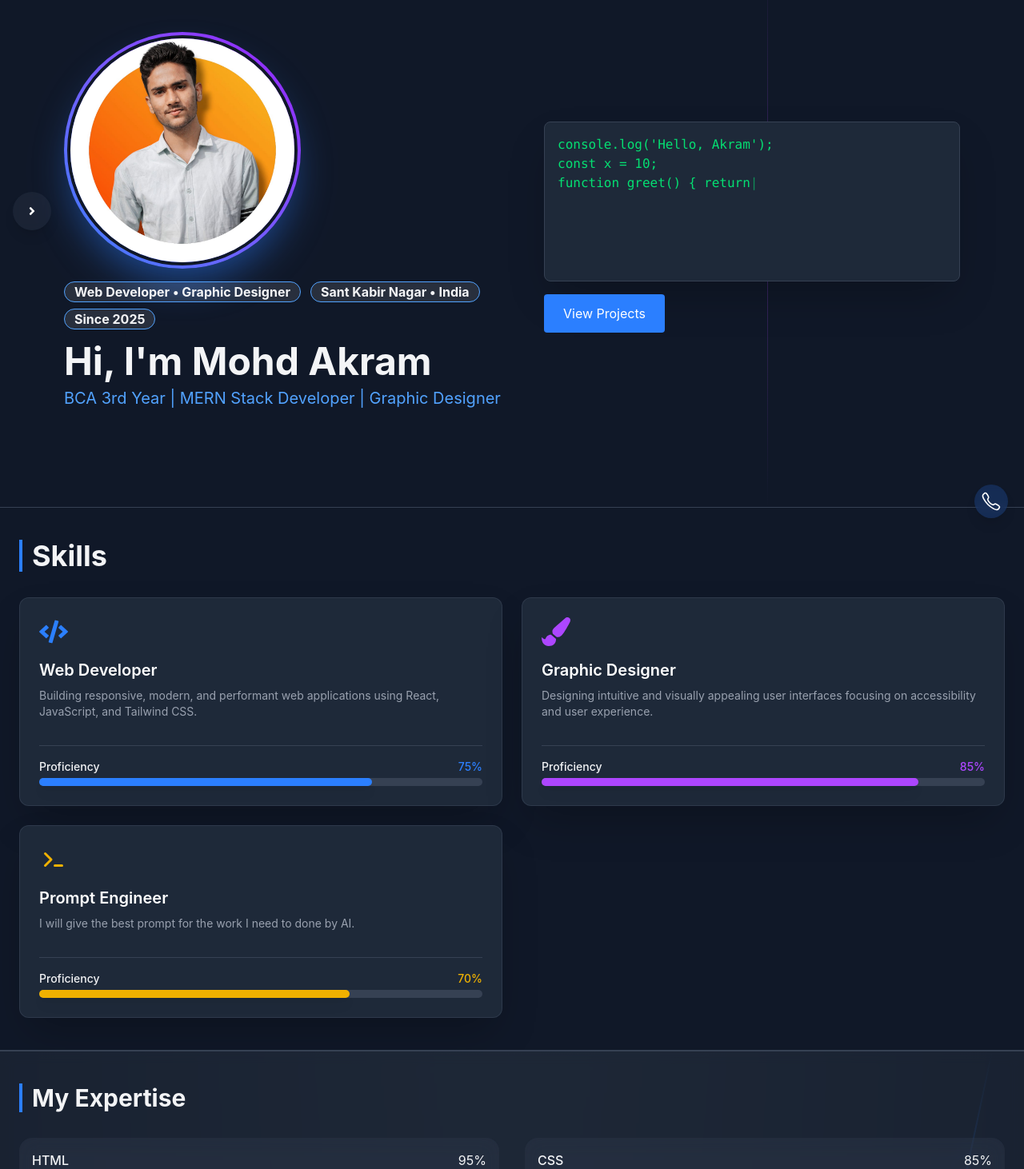
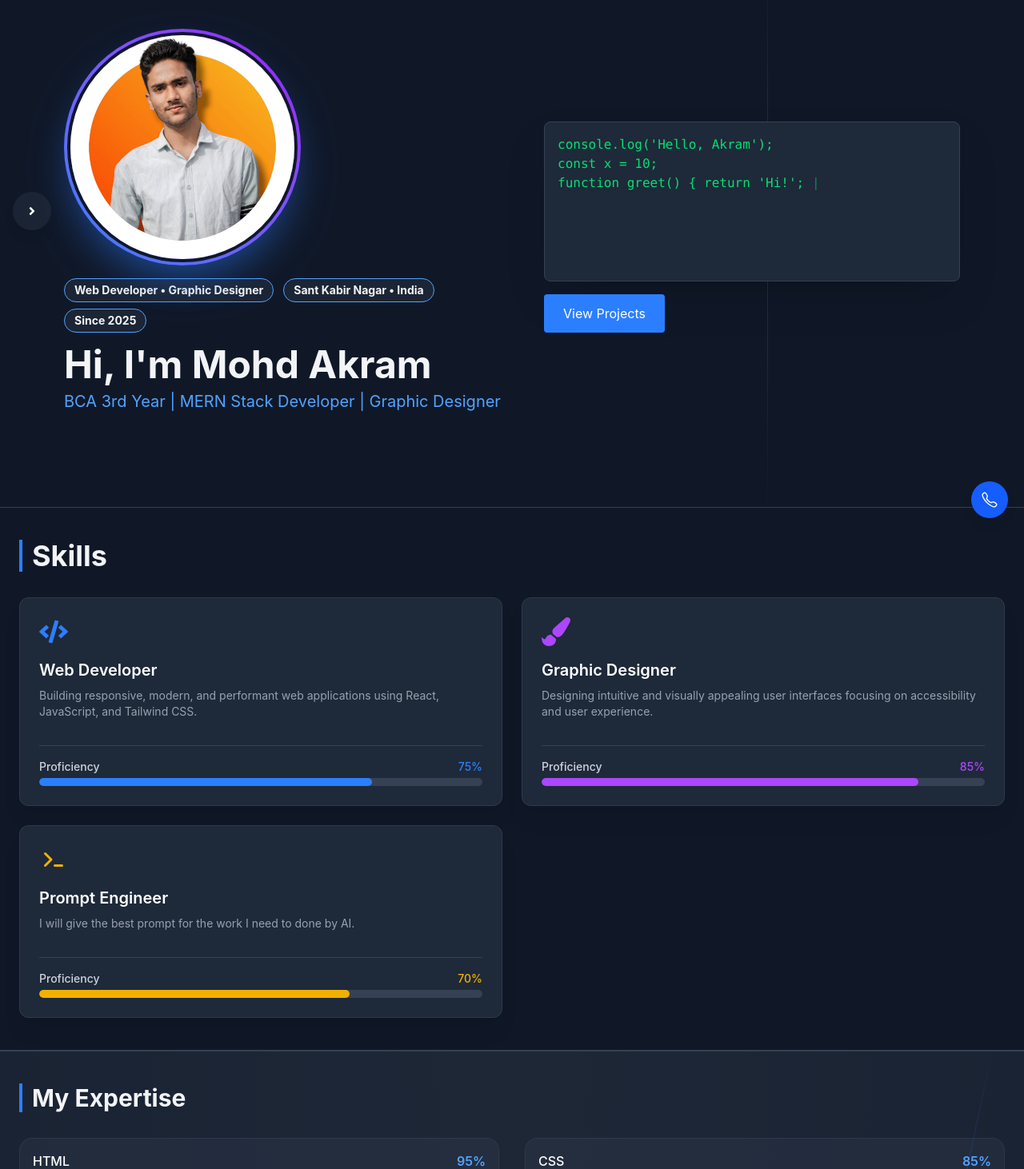
Before and after one commit to mr-akram07/portfolio, a React (Vite) app: page / in a window 1280 px wide. Shown: the part 136-1598 px from the top of the page at 80% size. Built offline with nearby package versions, Linux system fonts and the light colour scheme.

Commit message:
Optimize website performance and animations for low-end devices

```diff
--- a/src/App.css
+++ b/src/App.css
@@ -1,4 +1,34 @@
 @import "tailwindcss";
-html{
-    scroll-behavior:smooth;
+
+html {
+    scroll-behavior: smooth;
+    -webkit-tap-highlight-color: transparent;
 }
+
+/* Hardware acceleration & GPU rendering hints for smooth 60fps animations */
+.transform-gpu {
+    transform: translateZ(0);
+    will-change: transform;
+    backface-visibility: hidden;
+}
+
+/* Optimize section rendering on low-end devices */
+section {
+    content-visibility: auto;
+    contain-intrinsic-size: 1px 700px;
+}
+
+/* Custom smooth scrollbar */
+::-webkit-scrollbar {
+    width: 8px;
+}
+::-webkit-scrollbar-track {
+    background: #111827;
+}
+::-webkit-scrollbar-thumb {
+    background: #374151;
+    border-radius: 4px;
+}
+::-webkit-scrollbar-thumb:hover {
+    background: #4b5563;
+}
--- a/src/App.jsx
+++ b/src/App.jsx
@@ -26,10 +26,11 @@ export default function Portfolio() {
   const [mobileMenu, setMobileMenu] = useState(false);
 
 
-  // Initialize AOS
+  // Initialize AOS with optimized settings for smooth performance
   useEffect(() => {
-    AOS.init({ duration: 1000, once: true });
+    AOS.init({ duration: 600, once: true, offset: 40, throttleDelay: 99, debounceDelay: 50 });
   }, []);
+
 
   return (
     <div className="min-h-screen relative
--- a/src/components/ContButton.jsx
+++ b/src/components/ContButton.jsx
@@ -16,46 +16,49 @@ function FloatingContactButtons() {
                 setIsOpen(false);
             }
         };
-        document.addEventListener("click", handleClickOutside);
+        document.addEventListener("click", handleClickOutside, { passive: true });
         return () => document.removeEventListener("click", handleClickOutside);
     }, [setIsOpen]);
 
-    // Auto close social on scroll
+    // Auto close social on scroll (only when isOpen is true)
     useEffect(() => {
+        if (!isOpen) return;
         const handleScroll = () => setIsOpen(false);
-        window.addEventListener("scroll", handleScroll);
+        window.addEventListener("scroll", handleScroll, { passive: true });
         return () => window.removeEventListener("scroll", handleScroll);
-    }, [setIsOpen]);
+    }, [isOpen, setIsOpen]);
 
     return (
-        <div className="fixed right-4 bottom-4 z-50 flex flex-col items-end space-y-3" ref={socialRef}>
+        <div className="fixed right-4 bottom-4 z-50 flex flex-col items-end space-y-3 will-change-transform" ref={socialRef}>
 
             <AnimatePresence>
                 {isOpen && (<motion.div
-                    initial={{ opacity: 0, y: 50, scale: 0.8 }}
+                    initial={{ opacity: 0, y: 20, scale: 0.9 }}
                     animate={{ opacity: 1, y: 0, scale: 1 }}
-                    exit={{ opacity: 0, y: 50, scale: 0.8 }}
-                    transition={{ duration: 0.25, ease: "easeInOut" }}
-                    className="flex flex-col items-end space-y-3"
+                    exit={{ opacity: 0, y: 20, scale: 0.9 }}
+                    transition={{ duration: 0.2, ease: "easeOut" }}
+                    className="flex flex-col items-end space-y-3 transform-gpu"
                 >
                     {/* WhatsApp Button */}
                     <a
                         href="https://wa.me/919336440702?text=Hello%20I%20want%20to%20connect%20with%20you!"
                         target="_blank"
                         rel="noopener noreferrer"
-                        className="mr-1 bg-black text-green-500 p-2 rounded-full shadow-lg hover:bg-green-500 hover:text-black transition transform hover:scale-110"
+                        className="mr-1 bg-gray-900 text-green-400 p-2.5 rounded-full shadow-lg hover:bg-green-500 hover:text-black transition duration-200 transform-gpu hover:scale-110"
                         title="Chat on WhatsApp"
+                        aria-label="WhatsApp"
                     >
-                        <FaWhatsapp size={26} />
+                        <FaWhatsapp size={24} />
                     </a>
 
                     {/* Call Button */}
                     <a
-                        href="tel: +919336440702"
-                        className="mr-1 bg-black text-green-500 p-3 rounded-full shadow-lg hover:bg-green-500 hover:text-black transition transform hover:scale-110"
+                        href="tel:+919336440702"
+                        className="mr-1 bg-gray-900 text-blue-400 p-3 rounded-full shadow-lg hover:bg-blue-500 hover:text-white transition duration-200 transform-gpu hover:scale-110"
                         title="Call Me"
+                        aria-label="Call"
                     >
-                        <FaPhoneAlt size={18} />
+                        <FaPhoneAlt size={16} />
                     </a>
                 </motion.div>
                 )}
@@ -65,16 +68,17 @@ function FloatingContactButtons() {
             <button
                 onClick={(e) => {
                     e.stopPropagation();
-                    setIsOpen(!isOpen);
+                    setIsOpen((prev) => !prev);
                 }}
-                className={`text-white p-2 mr-1 rounded-full shadow-lg transition transform hover:scale-110 ${isOpen ? 'bg-red-500 hover:bg-red-600 rotate-180 hover:text-black' :  'backdrop-blur-xs bg-blue-500/20 hover:bg-blue-700 hover:text-black'
+                className={`text-white p-3 mr-1 rounded-full shadow-lg transition duration-200 transform-gpu hover:scale-110 ${isOpen ? 'bg-red-500 hover:bg-red-600 rotate-180 text-white' : 'bg-blue-600 hover:bg-blue-500 text-white'
                     }`}
                 title={isOpen ? "Close Contact Options" : "Open Contact Options"}
+                aria-label="Contact Toggle"
             >
-                {isOpen ? <FaTimes size={26} /> : <IoCallOutline size={26} />}
+                {isOpen ? <FaTimes size={22} /> : <IoCallOutline size={22} />}
             </button>
         </div>
     );
 }
 
-export default FloatingContactButtons
+export default FloatingContactButtons;
--- a/src/components/Expertise.jsx
+++ b/src/components/Expertise.jsx
@@ -1,50 +1,51 @@
+// Expertise.jsx
+
 import { motion } from "framer-motion";
 import { useInView } from "react-intersection-observer";
 
 function Expertise({ expertise }) {
+    const [sectionRef, inView] = useInView({
+        triggerOnce: true,
+        threshold: 0.15,
+    });
+
     return (
         <section
             id="expertise"
-            className="md:flex md:space-x-10 px-6 py-10 overflow-hidden bg-gray-800/50 backdrop-blur-sm flex-col md:flex-row border-t border-b border-gray-700 relative transition-colors"
+            ref={sectionRef}
+            className="md:flex md:space-x-10 px-6 py-10 overflow-hidden bg-gray-800/60 flex-col md:flex-row border-t border-b border-gray-700 relative transition-colors"
             data-aos="fade-up"
         >
             {/* Decorative divider */}
-            <div className="absolute top-0 right-0 h-full w-0.5 bg-gradient-to-b from-blue-500/0 via-blue-500/50 to-blue-500/0 transform rotate-12 origin-top-right translate-x-1/2"></div>
+            <div className="absolute top-0 right-0 h-full w-0.5 bg-gradient-to-b from-blue-500/0 via-blue-500/50 to-blue-500/0 transform rotate-12 origin-top-right translate-x-1/2 pointer-events-none"></div>
             <div className="md:w-full relative z-10">
                 <h2 className="text-3xl font-bold mb-8 border-l-4 border-blue-500 pl-3">My Expertise</h2>
                 <div className="grid grid-cols-1 md:grid-cols-2 gap-x-8 gap-y-4" data-aos="fade-up">
-                    {expertise.map((expert, i) => {
-                        const [ref, inView] = useInView({
-                            triggerOnce: true,
-                            threshold: 0.3,
-                        });
-
-                        return (
-                            <div key={i} ref={ref} className="hover:scale-101 bg-gray-700/30 p-4 rounded-2xl hover:border border-gray-300/30 backdrop-blur-md" data-aos="fade-up">
-                                <div className="flex justify-between mb-1 ">
-                                    <span className="font-medium">{expert.name}</span>
-                                    <span>{expert.percent}%</span>
+                    {expertise.map((expert, i) => (
+                        <div key={i} className="hover:scale-[1.01] bg-gray-700/30 p-4 rounded-2xl border border-gray-600/30 transition duration-200 transform-gpu">
+                            <div className="flex justify-between mb-1">
+                                <span className="font-medium text-white">{expert.name}</span>
+                                <span className="text-blue-400 font-semibold">{expert.percent}%</span>
                             </div>
-                                <div className="w-full bg-gray-700 rounded-full h-4 overflow-hidden">
+                            <div className="w-full bg-gray-700 rounded-full h-3.5 overflow-hidden">
                                 <motion.div
-                                        className="bg-blue-500 h-4 rounded-full shadow-lg shadow-blue-500/30"
+                                    className="bg-blue-500 h-3.5 rounded-full shadow-md shadow-blue-500/30 transform-gpu"
                                     initial={{ width: 0 }}
                                     animate={inView ? { width: `${expert.percent}%` } : { width: 0 }}
-                                        transition={{ duration: 1.5, ease: "easeOut", delay: i * 0.1 }}
+                                    transition={{ duration: 1.2, ease: "easeOut", delay: i * 0.05 }}
                                 />
                             </div>
                             <div className="flex flex-wrap gap-2 my-2">
-                                    {expert.tags.map((tag, i) => (
-                                        <span key={i} className="mt-1 text-xs px-2 py-1 rounded-full bg-white/10 border-1 border-gray-500 text-white/90">{tag}</span>
+                                {expert.tags.map((tag, tagIdx) => (
+                                    <span key={tagIdx} className="mt-1 text-xs px-2 py-0.5 rounded-full bg-white/10 border border-gray-500/50 text-gray-200">{tag}</span>
                                 ))}
                             </div>
                         </div>
-                        );
-                    })}
+                    ))}
                 </div>
             </div>
         </section>
-    )
+    );
 }
 
-export default Expertise
+export default Expertise;
--- a/src/components/Hero.jsx
+++ b/src/components/Hero.jsx
@@ -1,14 +1,14 @@
 // Hero.jsx
 
 import { motion } from "framer-motion";
-import { useEffect, useState } from "react";
+import { useEffect, useState, memo } from "react";
 
-function Hero({ codeLines }) {
+// Sub-component for Typing Effect to avoid re-rendering the whole Hero section on every key stroke
+const TypewriterConsole = memo(function TypewriterConsole({ codeLines }) {
   const [typedText, setTypedText] = useState('');
   const [lineIndex, setLineIndex] = useState(0);
   const [charIndex, setCharIndex] = useState(0);
 
-  // Typing effect logic
   useEffect(() => {
     const typingInterval = setInterval(() => {
       if (lineIndex < codeLines.length) {
@@ -25,52 +25,59 @@ function Hero({ codeLines }) {
         setLineIndex(0);
         setCharIndex(0);
       }
-    }, 100);
+    }, 90);
     return () => clearInterval(typingInterval);
   }, [charIndex, lineIndex, codeLines]);
 
+  return (
+    <div className="bg-gray-800 border border-gray-700 text-green-400 font-mono p-4 rounded-lg min-h-[150px] max-h-[250px] md:min-h-[200px] md:max-h-[300px] overflow-y-auto whitespace-pre-wrap shadow-2xl transition-colors transform-gpu">
+      {typedText}<span className="animate-pulse">|</span>
+    </div>
+  );
+});
 
+function Hero({ codeLines }) {
   return (
     <section id="home" className="flex flex-col md:flex-row items-center justify-center min-h-[700px] bg-gray-900 px-6 md:px-20 pt-20 md:pt-0 relative overflow-hidden transition-colors" data-aos="zoom-in">
 
       {/* Background gradient lines */}
-      <div className="absolute right-1/4 top-0 h-full w-px bg-gradient-to-b from-purple-500/0 via-purple-500/30 to-purple-500/0 z-0 hidden md:block"></div>
+      <div className="absolute right-1/4 top-0 h-full w-px bg-gradient-to-b from-purple-500/0 via-purple-500/30 to-purple-500/0 z-0 hidden md:block pointer-events-none"></div>
 
-      <div className="flex flex-col items-center md:items-start md:w-1/2 space-y-4 relative z-10 ">
+      <div className="flex flex-col items-center md:items-start md:w-1/2 space-y-4 relative z-10">
 
         {/* Profile Image Wrapper with Glowing Border Effect */}
-        <div className="relative p-1 rounded-full bg-gradient-to-tr from-blue-500 to-purple-600 animate-spin-slow">
+        <div className="relative p-1 rounded-full bg-gradient-to-tr from-blue-500 to-purple-600 animate-spin-slow transform-gpu will-change-transform">
           <motion.img
             src="./Profile.jpg"
-            alt="Profile"
-            className="rounded-full w-48 h-48 md:w-72 md:h-72 border-4 border-gray-900 block"
+            alt="Mohd Akram Profile"
+            loading="eager"
+            decoding="async"
+            fetchpriority="high"
+            className="rounded-full w-48 h-48 md:w-72 md:h-72 border-4 border-gray-900 block object-cover transform-gpu"
             initial={{ scale: 0 }}
             animate={{ scale: 1 }}
-            transition={{ duration: 1 }}
+            transition={{ duration: 0.6, ease: "easeOut" }}
           />
           {/* Inner Ring Glow */}
-          <div className="absolute inset-0 rounded-full shadow-2xl shadow-blue-500/50 mix-blend-overlay"></div>
+          <div className="absolute inset-0 rounded-full shadow-2xl shadow-blue-500/50 mix-blend-overlay pointer-events-none"></div>
         </div>
         <div className="flex flex-wrap gap-2 md:flex-row md:gap-x-3 mb-4">
-          <span className="border rounded-full px-3 border-blue-400 backdrop-blur-sm bg-white/10 font-bold">Web Developer • Graphic Designer</span>
-          <span className="border rounded-full px-3 border-blue-400 backdrop-blur-sm bg-white/10 font-bold">Sant Kabir Nagar • India</span>
-          <span className="border rounded-full px-3 border-blue-400 backdrop-blur-sm bg-white/10 font-bold">Since 2025</span>
+          <span className="border rounded-full px-3 py-1 border-blue-400 bg-gray-800/80 font-bold text-xs md:text-sm">Web Developer • Graphic Designer</span>
+          <span className="border rounded-full px-3 py-1 border-blue-400 bg-gray-800/80 font-bold text-xs md:text-sm">Sant Kabir Nagar • India</span>
+          <span className="border rounded-full px-3 py-1 border-blue-400 bg-gray-800/80 font-bold text-xs md:text-sm">Since 2025</span>
         </div>
 
-        <motion.div className="text-center md:text-left" initial={{ x: -50, opacity: 0 }} animate={{ x: 0, opacity: 1 }} transition={{ duration: 1 }}>
+        <motion.div className="text-center md:text-left" initial={{ x: -30, opacity: 0 }} animate={{ x: 0, opacity: 1 }} transition={{ duration: 0.6, ease: "easeOut" }}>
           <h1 className="text-4xl md:text-5xl font-bold mb-2">Hi, I'm Mohd Akram</h1>
           <p className="text-lg md:text-xl text-blue-400 mb-4">BCA 3rd Year | MERN Stack Developer | Graphic Designer</p>
         </motion.div>
       </div>
       <div className="md:w-1/2 md:pl-10 w-full mb-6 md:mb-0 relative z-10">
-        <div className="bg-gray-800 border border-gray-700 text-green-400 font-mono p-4 rounded-lg min-h-[150px] max-h-[250px] md:min-h-[200px] md:max-h-[300px] overflow-y-auto whitespace-pre-wrap shadow-2xl transition-colors">
-          {typedText}<span className="animate-pulse">|</span>
-        </div>
-        <a href="#projects" className="mt-4 inline-block px-6 py-3 bg-blue-500 text-white rounded hover:bg-blue-600 transition duration-300 transform hover:scale-105">View Projects</a>
+        <TypewriterConsole codeLines={codeLines} />
+        <a href="#projects" className="mt-4 inline-block px-6 py-3 bg-blue-500 text-white rounded hover:bg-blue-600 transition duration-300 transform-gpu hover:scale-105 shadow-md">View Projects</a>
       </div>
     </section>
   );
 }
 
-
-export default Hero
+export default Hero;
--- a/src/components/Skills.jsx
+++ b/src/components/Skills.jsx
@@ -1,36 +1,31 @@
-// RoleBadges.jsx
+// Skills.jsx
 
-import { FaCode, FaPaintBrush, FaMobileAlt } from "react-icons/fa";
 import { motion } from "framer-motion";
-import { useInView } from "react-intersection-observer"; // 👈 New Import
+import { useInView } from "react-intersection-observer";
 
 function Skills({ skills }) {
-  const [inViewRef, inView] = useInView({ // 👈 New: Setup useInView for animation trigger
+  const [inViewRef, inView] = useInView({
     triggerOnce: true,
-    threshold: 0.3,
+    threshold: 0.2,
   });
 
-
   return (
-    <section id="skills" className="relative-container md:space-x-10 px-6 py-10 overflow-hidden bg-gray-900 backdrop-blur-sm flex-col border-t border-b border-gray-700 relative transition-colors" ref={inViewRef} >  {/*👈 Attach ref to the section*/}
+    <section
+      id="skills"
+      className="relative-container md:space-x-10 px-6 py-10 overflow-hidden bg-gray-900 border-t border-b border-gray-700 relative transition-colors"
+      ref={inViewRef}
+    >
       <h2 className="text-4xl font-bold mb-8 border-l-4 border-blue-500 pl-3" data-aos="fade-up">Skills</h2>
       <div
-        className="grid grid-cols-1 md:grid-cols-2 lg:grid-cols-2 gap-6 w-full "
+        className="grid grid-cols-1 md:grid-cols-2 lg:grid-cols-2 gap-6 w-full"
         data-aos="fade-up"
       >
-        {skills.map((skill, index) => {
-          const [ref, inView] = useInView({
-            triggerOnce: true,
-            threshold: 0.3,
-          });
-          return (
+        {skills.map((skill, index) => (
           <div
             key={index}
-              className="bg-gray-800 p-6 rounded-xl shadow-2xl border border-gray-700/70 hover:border-blue-500 transition duration-300 transform hover:scale-[1.02] flex flex-col justify-between"
-              ref={ref}
-              data-aos="fade-up"
+            className="bg-gray-800 p-6 rounded-xl shadow-xl border border-gray-700/70 hover:border-blue-500 transition duration-300 transform-gpu hover:scale-[1.02] flex flex-col justify-between"
           >
-              <div>  {/* Icon and Description Container */}
+            <div>
               <div className={`text-4xl mb-4 ${skill.color}`}>
                 <skill.icon />
               </div>
@@ -38,33 +33,31 @@ function Skills({ skills }) {
               <p className="text-gray-400 text-sm mb-4">{skill.description}</p>
             </div>
 
-              {/* NEW: Percentage Bar */}
-              <div className="mt-4 pt-4 border-t border-gray-700" >
+            {/* Percentage Bar */}
+            <div className="mt-4 pt-4 border-t border-gray-700">
               <div className="flex justify-between mb-1 text-sm font-medium">
-                  <span>Proficiency</span>
+                <span className="text-gray-300">Proficiency</span>
                 <span className={skill.color}>{skill.percent}%</span>
               </div>
-                <div className="w-full bg-gray-700 rounded-full h-2.5">
+              <div className="w-full bg-gray-700 rounded-full h-2.5 overflow-hidden">
                 <motion.div
-                    className={`h-2.5 rounded-full shadow-lg ${skill.color === "text-blue-500" ? "bg-blue-500" :
+                  className={`h-2.5 rounded-full shadow-lg transform-gpu ${
+                    skill.color === "text-blue-500" ? "bg-blue-500" :
                     skill.color === "text-purple-500" ? "bg-purple-500" :
                     skill.color === "text-yellow-500" ? "bg-yellow-500" :
-                          "bg-green-500" // Default to green
+                    "bg-green-500"
                   }`}
                   initial={{ width: 0 }}
                   animate={inView ? { width: `${skill.percent}%` } : { width: 0 }}
-                    transition={{ duration: 1.5, ease: 'easeOut', delay: index * 0.1 }} // Added delay for individual bar effect
+                  transition={{ duration: 1.2, ease: 'easeOut', delay: index * 0.1 }}
                 />
               </div>
             </div>
           </div>
-          )
-
-        })}
+        ))}
       </div>
     </section>
   );
 }
 
-
-export default Skills
+export default Skills;
```
Also changed, not shown: src/components/DesignCard.jsx (+21 -15 lines), src/components/ProjectCard.jsx (+19 -16 lines), src/components/Resume.jsx (+2 -7 lines), src/components/Socialbutton.jsx (+19 -18 lines). Lines whose indentation alone changed are shown as unchanged.
